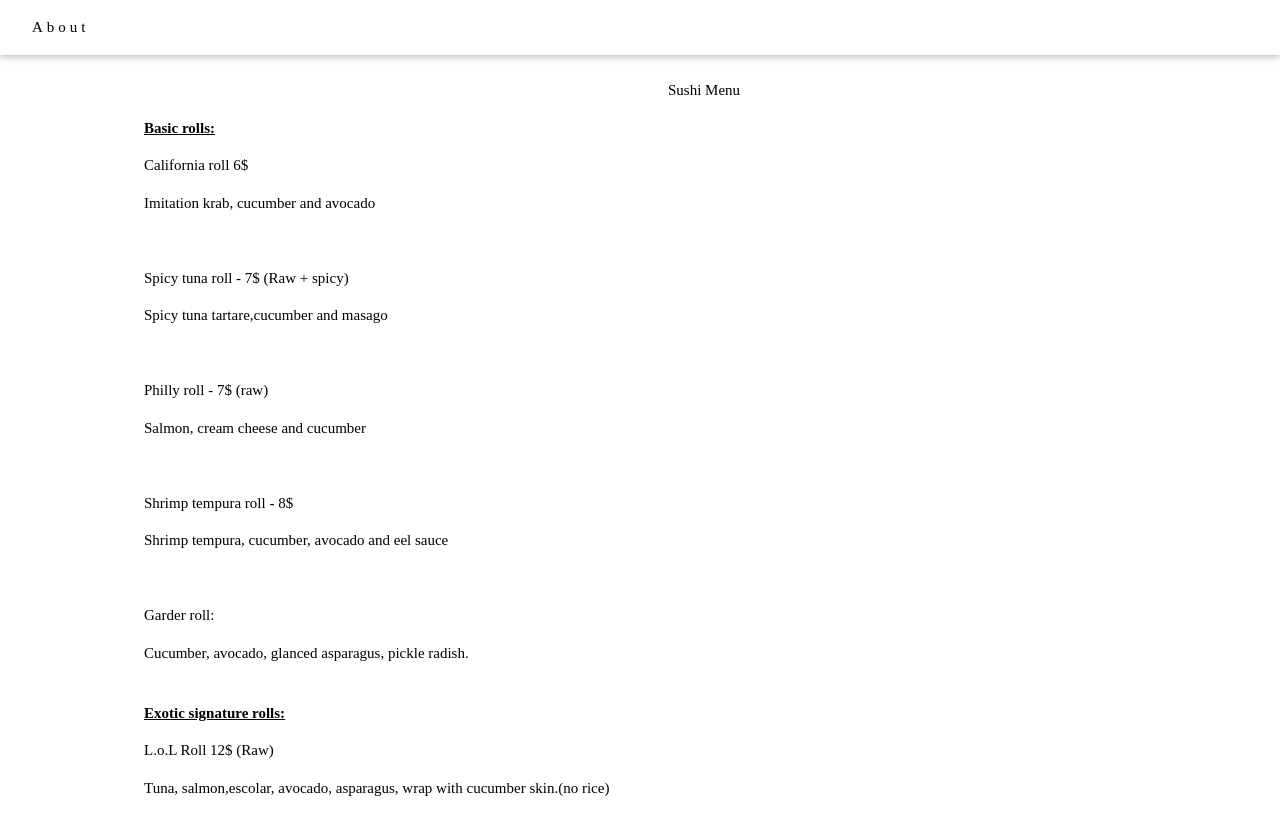
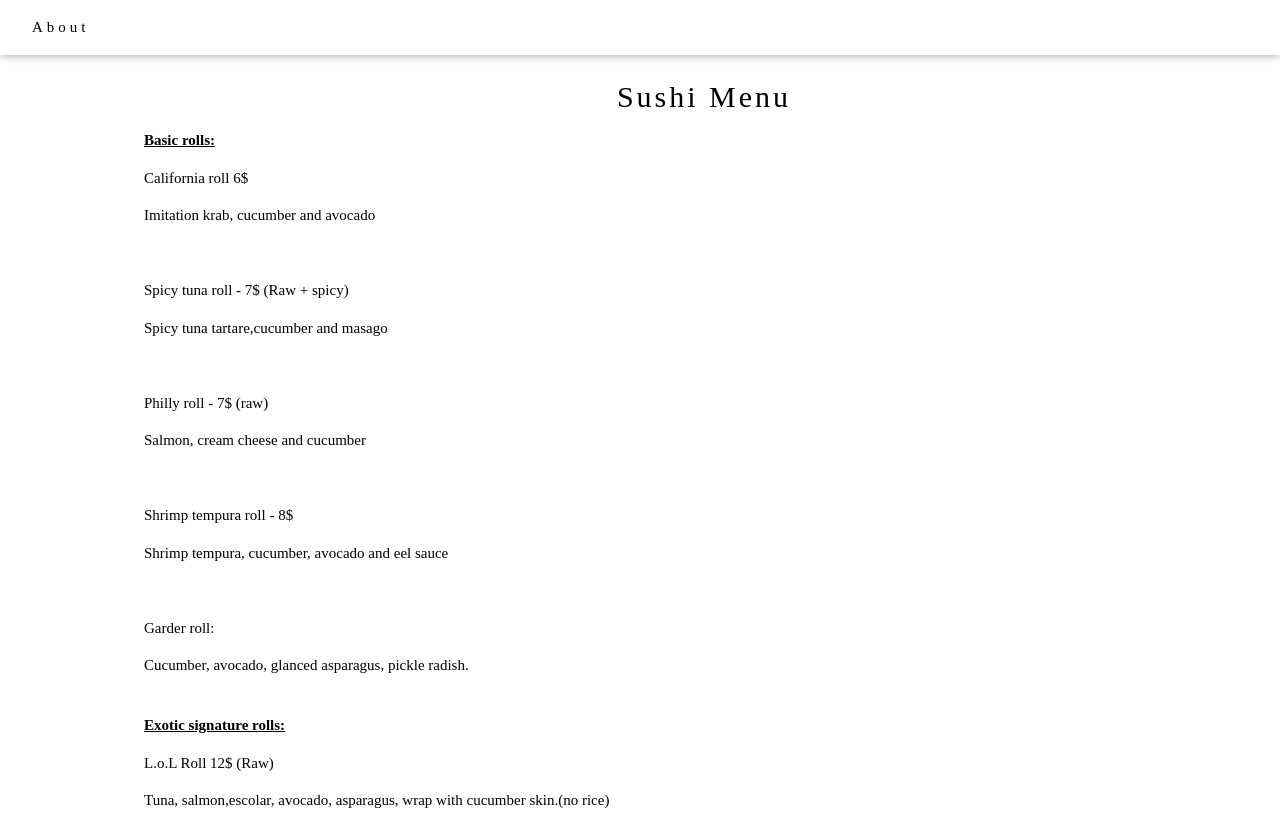
Before and after one commit to s1t3/Template, a plain HTML site: page service2.html in a window 1280 px wide. Shown: the top 815 px of the page. Drawn offline with nearby package versions, Linux system fonts and the light colour scheme.

Commit message:
Add files via upload

```diff
--- a/service2.html
+++ b/service2.html
@@ -31,7 +31,7 @@ h1, h2, h3, h4, h5, h6 {
 
 
 <div class="w3-container w3-padding-64" id="contact" style="margin-left:10%">
-<p style="text-align:center">Sushi Menu<p>
+<h2 style="text-align:center">Sushi Menu</h2>
 <u><b>Basic rolls:</b></u><br>
 <p>California roll 6$</p>
 <p>Imitation krab, cucumber and avocado</p> <br>
```
